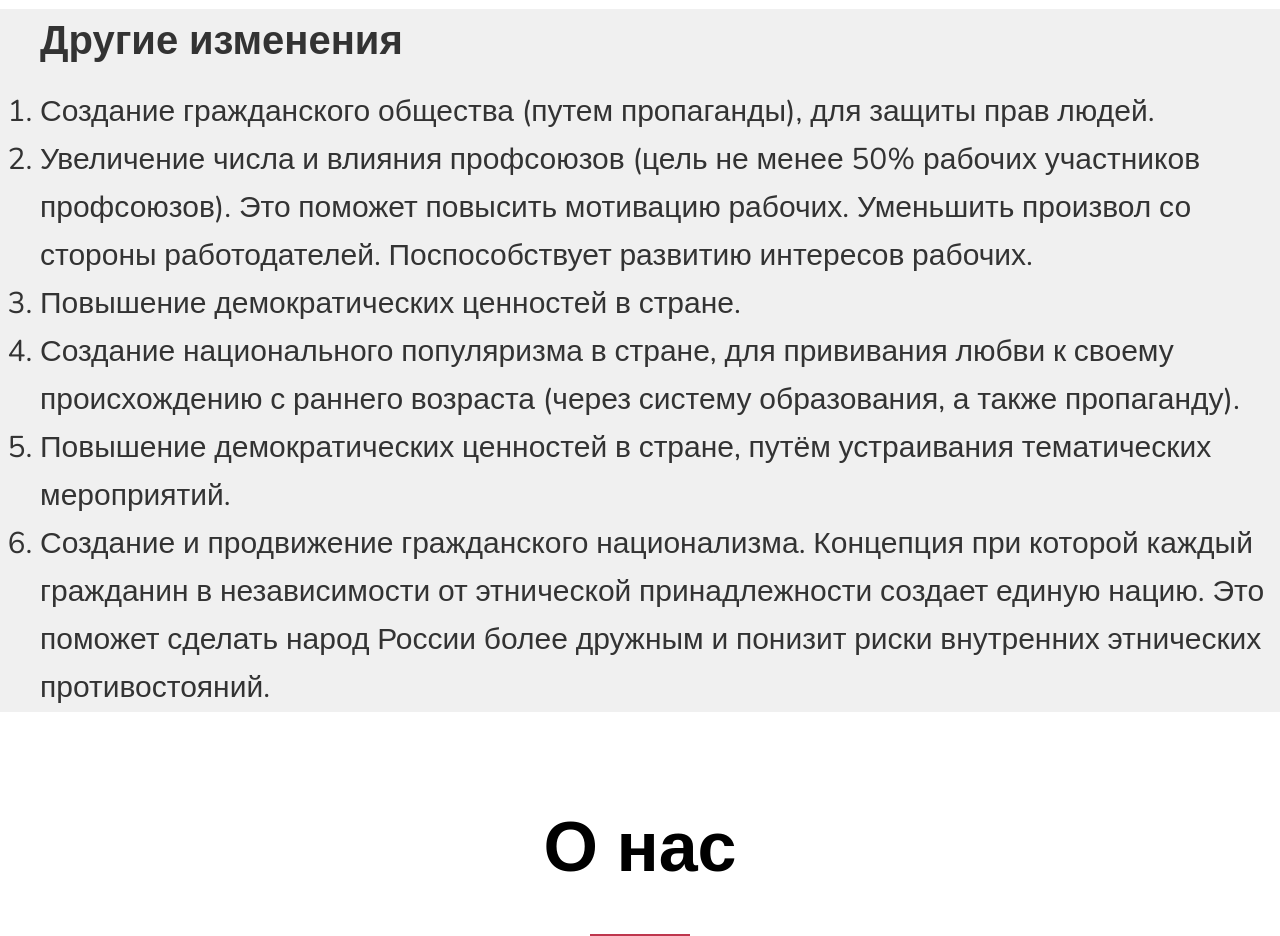
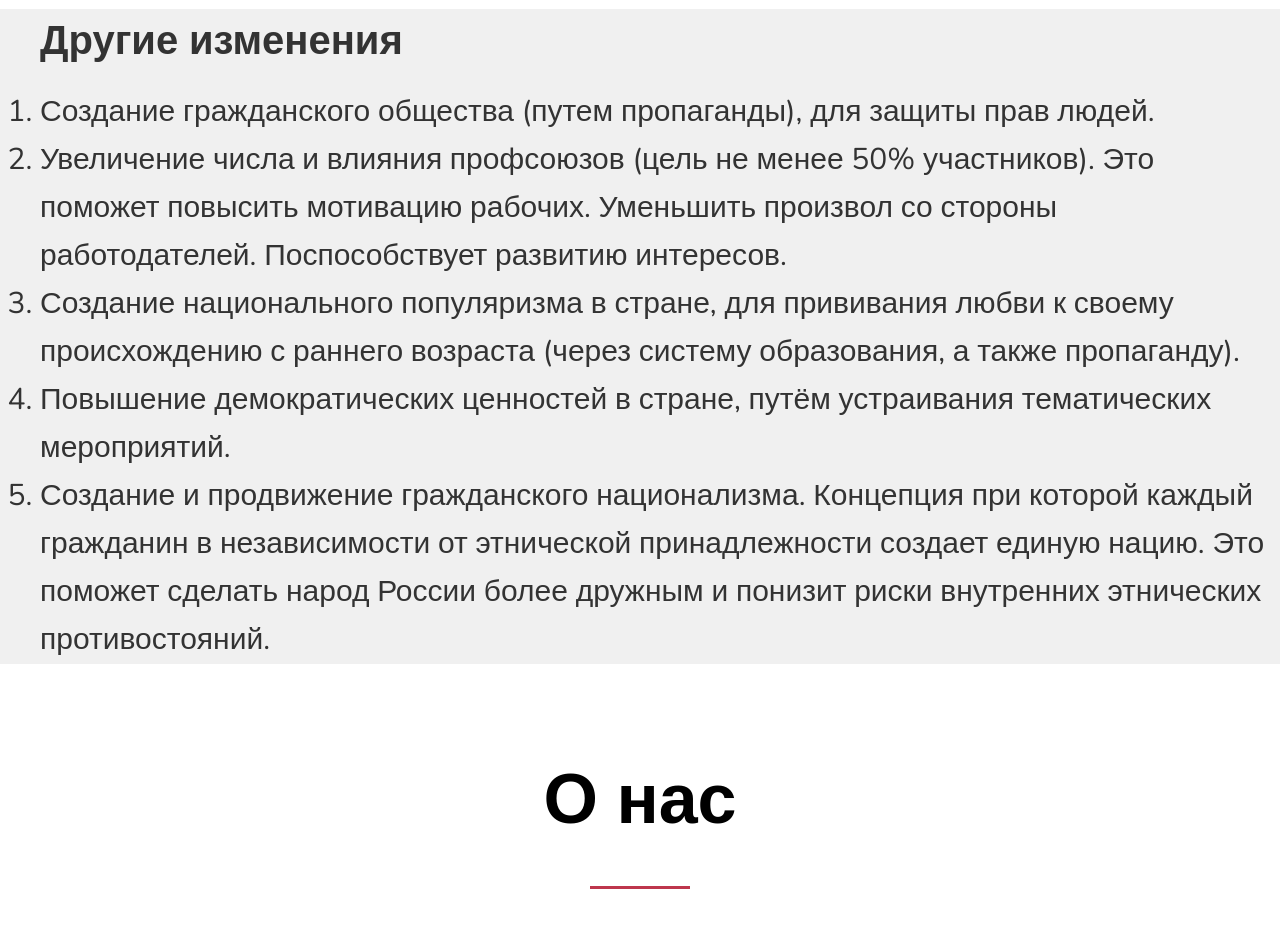
Before and after one commit to shiryauwu/shiryauwu.github.io, a plain HTML site: page index.html in a window 1280 px wide. Shown: the part 6900-7836 px from the top of the page. Drawn offline with nearby package versions, Linux system fonts and the light colour scheme.

Commit message:
Update index.html

```diff
--- a/index.html
+++ b/index.html
@@ -207,10 +207,9 @@
                     <li>Создание гражданского общества
                         (путем пропаганды), для защиты прав людей.</li>
                     <li>Увеличение числа и влияния профсоюзов (цель не
-                        менее 50% рабочих участников профсоюзов). Это поможет повысить мотивацию рабочих. Уменьшить
-                        произвол со стороны работодателей. Поспособствует развитию интересов рабочих.</li>
-                    <li>Повышение
-                        демократических ценностей в стране.</li>
+                        менее 50% участников). Это поможет повысить мотивацию рабочих. Уменьшить
+                        произвол со стороны работодателей. Поспособствует развитию интересов.</li>
+
                     <li>Создание национального популяризма в стране, для прививания
                         любви к своему происхождению с раннего возраста (через систему образования, а также
                         пропаганду).
```
